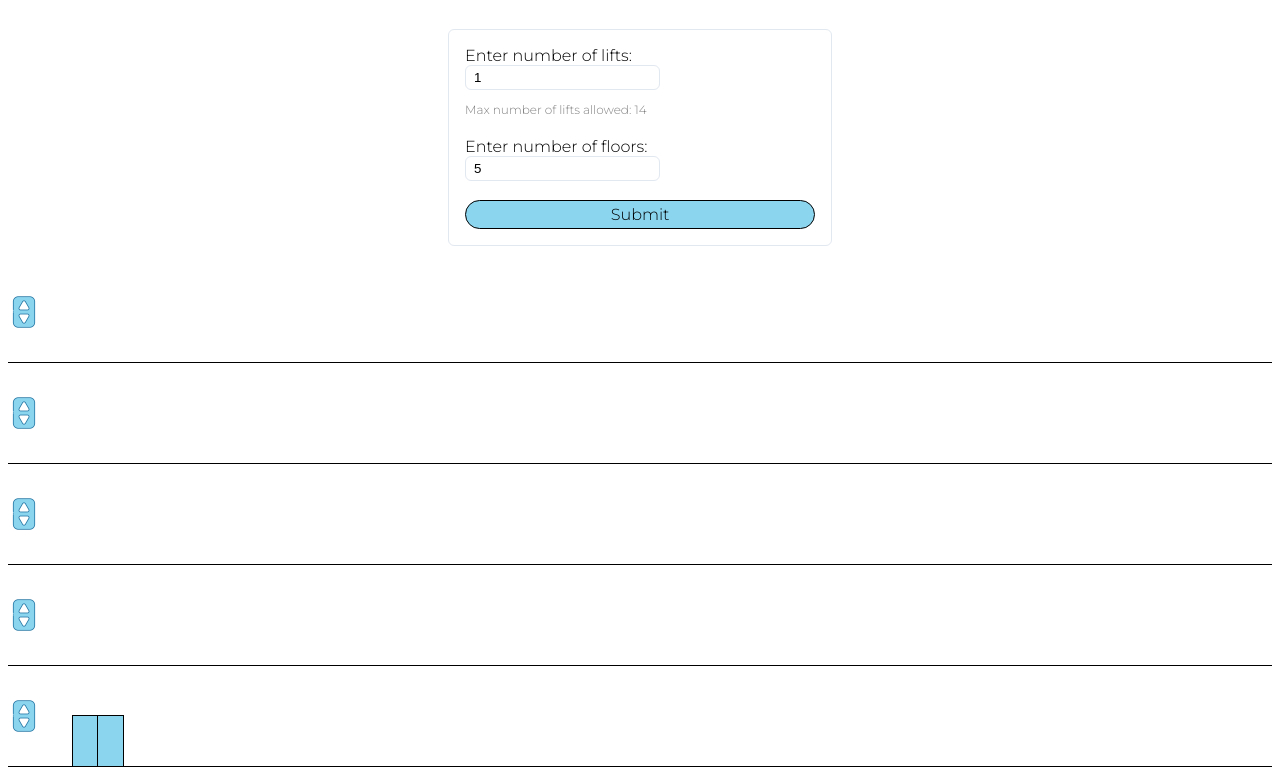
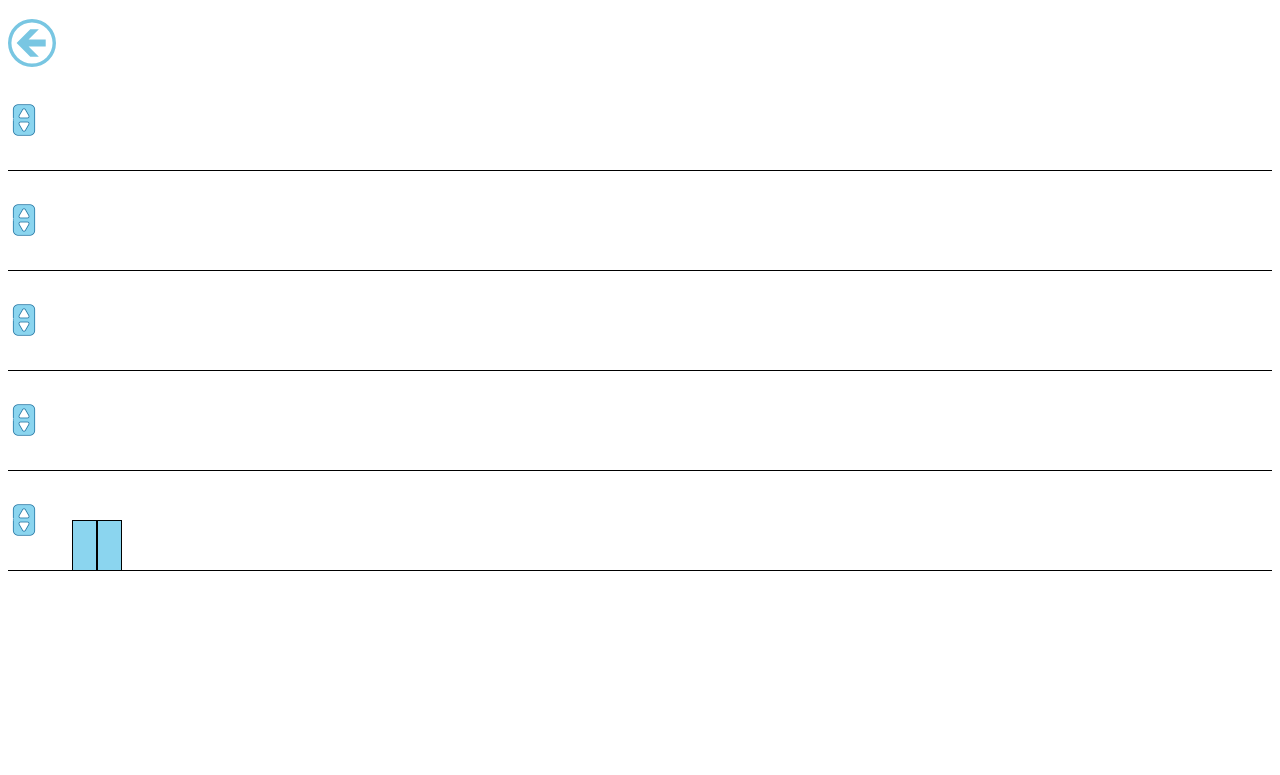
Before and after one commit to poornima-alugubelly/lift-simulation, a website with bundled scripts: page index.html in a window 1280 px wide. Both pictures are taken after a click on the button "Submit". Shown: the part 63-838 px from the top of the page. After the commit the page ends 800 px from the top, so only its background shows below. Built offline with nearby package versions, Linux system fonts and the light colour scheme.

Commit message:
feat:back-btn

```diff
--- a/index.html
+++ b/index.html
@@ -21,8 +21,11 @@
   </head>
   <body>
     <h1 class="text-center">Lift Simulation</h1>
+    <button>
+      <img src="./assets/back-arrow.svg" id="back-btn" />
+    </button>
     <form class="flex flex-col gap-2" id="elevator-form">
-      <div>
+      <div class="w-full">
         <label for="num-of-lifts">Enter number of lifts:</label>
 
         <input
@@ -34,7 +37,7 @@
 
         <p id="max-lifts-msg" class="caption"></p>
       </div>
-      <div>
+      <div class="w-full">
         <label for="num-of-floors">Enter number of floors:</label>
         <input
           type="number"
--- a/index.js
+++ b/index.js
@@ -1,4 +1,4 @@
-import { createFloors } from './utils.js';
+import { createFloors, reset } from './utils.js';
 let windowWidth = window.innerWidth;
 const elevatorForm = document.getElementById('elevator-form');
 const liftSystemContainer = document.querySelector(
@@ -7,6 +7,7 @@ const liftSystemContainer = document.querySelector(
 const numOfLiftsInputElem = document.getElementById('num-of-lifts');
 const submitBtn = document.getElementById('submit-btn');
 const maxLiftsMsg = document.getElementById('max-lifts-msg');
+const backBtn = document.getElementById('back-btn');
 
 numOfLiftsInputElem.addEventListener('keyup', (e) => {
   if (e.target.value > maxLifts) {
@@ -33,9 +34,7 @@ let numOfFloors = 0;
 
 elevatorForm.addEventListener('submit', (e) => {
   e.preventDefault();
-  while (liftSystemContainer.firstChild) {
-    liftSystemContainer.removeChild(liftSystemContainer.lastChild);
-  }
+
   const formData = new FormData(elevatorForm);
 
   for (let [name, value] of formData) {
@@ -51,4 +50,15 @@ elevatorForm.addEventListener('submit', (e) => {
     const floors = createFloors(numOfFloors, numOfLifts);
     floors.forEach((floor) => liftSystemContainer.appendChild(floor));
   }
+  backBtn.style.display = 'block';
+  elevatorForm.style.display = 'none';
 });
+
+backBtn.addEventListener('click', () => {
+  elevatorForm.style.display = 'block';
+  while (liftSystemContainer.firstChild) {
+    liftSystemContainer.removeChild(liftSystemContainer.lastChild);
+    reset();
+  }
+  backBtn.style.display = 'none';
+});
--- a/styles.css
+++ b/styles.css
@@ -1,6 +1,16 @@
 :root {
   --primary-blue: #8bd5ef;
 }
+
+html {
+  box-sizing: border-box;
+}
+*,
+*:before,
+*:after {
+  box-sizing: inherit;
+}
+
 body {
   font-family: 'Montserrat', sans-serif;
 }
@@ -105,8 +115,10 @@ button {
 
 input {
   border: 1px solid #e2e8f0;
-  padding: 4px 8px;
+  padding: 8px 12px;
   border-radius: 0.375rem;
+  margin-top: 6px;
+  width: 100%;
 }
 
 #elevator-form {
@@ -119,10 +131,16 @@ input {
 
 #submit-btn {
   background-color: var(--primary-blue);
-  padding: 4px 8px;
+  padding: 6px 8px;
   border-radius: 1rem;
   margin-top: 0.675rem;
   border: 1px solid;
+}
+
+#back-btn {
+  width: 48px;
+  height: 48px;
+  display: none;
 }
 
 @media (max-width: 350px) {
--- a/utils.js
+++ b/utils.js
@@ -123,7 +123,7 @@ export const createFloors = (numFloors, numLifts) => {
 
 // <---- Lift system logic starts ---->
 
-const liftSystemState = [];
+let liftSystemState = [];
 let delayedLifts = [];
 
 const isAnyLiftFree = () => {
@@ -206,3 +206,8 @@ export const onFloorBtnClick = (floorNumber) => {
 };
 
 // <---- Lift system logic ends ---->
+
+export const reset = () => {
+  liftSystemState = [];
+  delayedLifts = [];
+};
```
Also changed, not shown: assets/back-arrow.svg (added).
